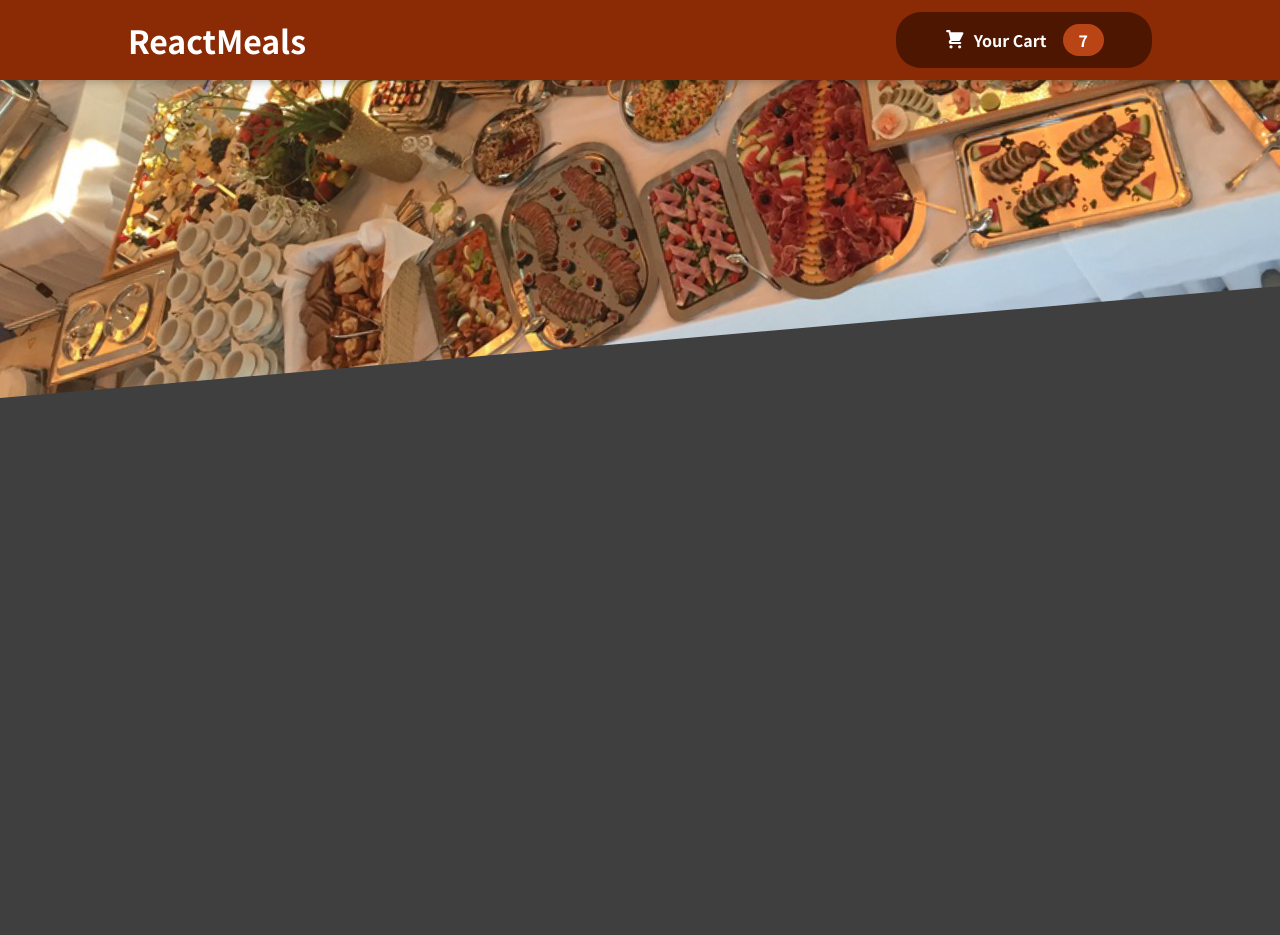
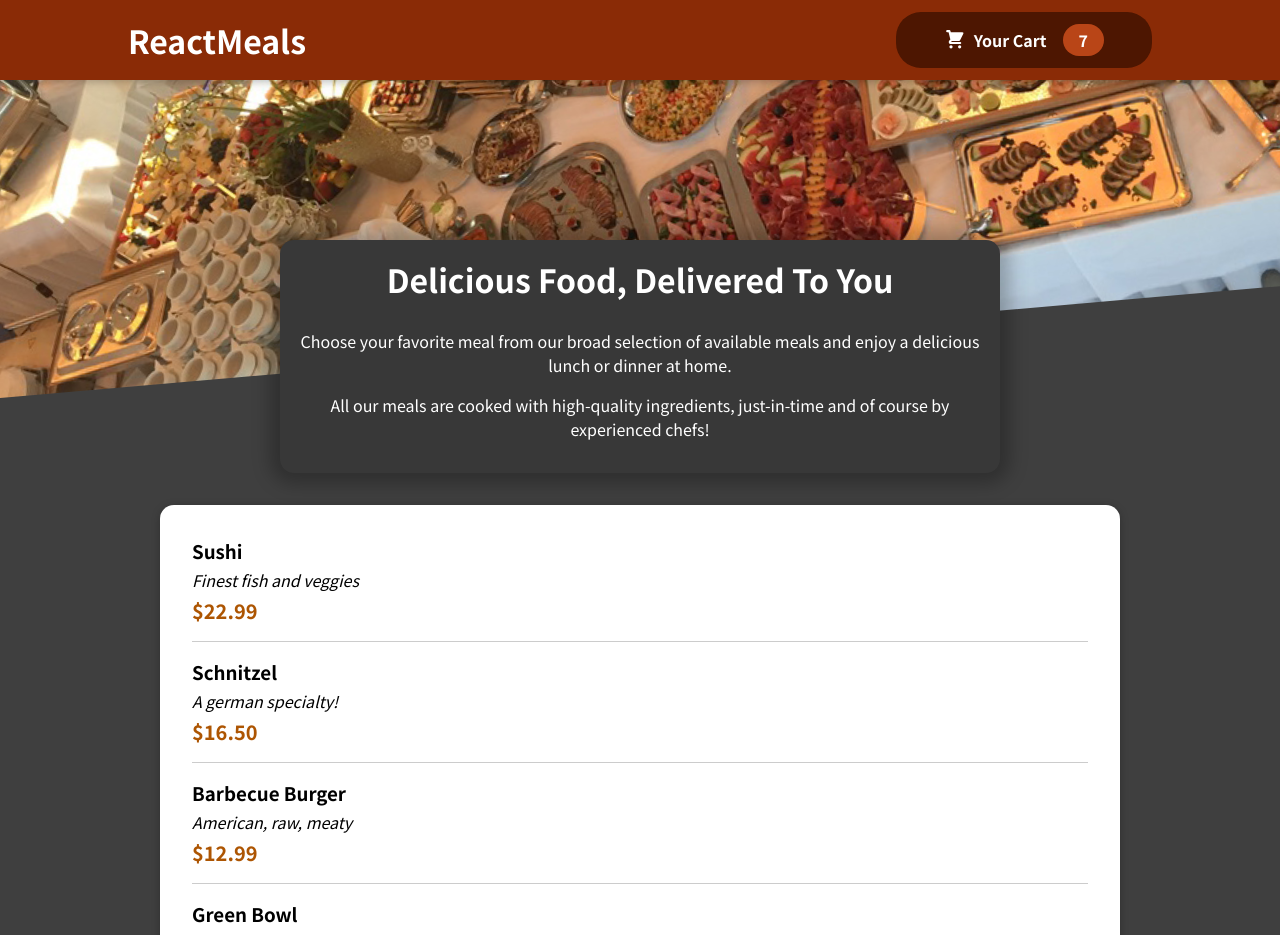
Before and after one commit to ISOHAN07/Food_Order_App_React, a React (Vite) app: page / in a window 1280 px wide. Shown: the top 935 px of the page. Before the commit the page ends 800 px from the top, so only its background shows below. Built offline with nearby package versions, Linux system fonts and the light colour scheme.

Commit message:
add the meals item list

```diff
--- a/src/App.jsx
+++ b/src/App.jsx
@@ -1,8 +1,13 @@
 import Header from "./Components/Layout/Header"
+import Meals from "./Components/Meals/Meals"
+
 function App() {
   return (
     <>
       <Header />
+      <main>
+        <Meals />
+      </main>
     </>
   )
 }
--- /dev/null
+++ b/src/Components/Meals/AvailableMeals.jsx
@@ -0,0 +1,48 @@
+import styles from "./AvailableMeals.module.css";
+import Card from "../UI/Card";
+import MealItem from "./MealItem/MealItem";
+
+const DUMMY_MEALS = [
+  {
+    id: "m1",
+    name: "Sushi",
+    description: "Finest fish and veggies",
+    price: 22.99,
+  },
+  {
+    id: "m2",
+    name: "Schnitzel",
+    description: "A german specialty!",
+    price: 16.5,
+  },
+  {
+    id: "m3",
+    name: "Barbecue Burger",
+    description: "American, raw, meaty",
+    price: 12.99,
+  },
+  {
+    id: "m4",
+    name: "Green Bowl",
+    description: "Healthy...and green...",
+    price: 18.99,
+  },
+];
+
+export default function AvailableMeals() {
+  const mealsList = DUMMY_MEALS.map((meal) => (
+    <MealItem
+      key={meal.id}
+      price={meal.price}
+      description={meal.description}
+      name={meal.name}
+    />
+  ));
+  return (
+    <section className={styles.meals}>
+      <Card>
+        <ul>{mealsList}</ul>
+      </Card>
+    </section>
+  );
+}
--- /dev/null
+++ b/src/Components/Meals/AvailableMeals.module.css
@@ -0,0 +1,24 @@
+.meals {
+    max-width: 60rem;
+    width: 90%;
+    margin: 2rem auto;
+    animation: meals-appear 1s ease-out forwards;
+  }
+
+  .meals ul {
+    list-style: none;
+    margin: 0;
+    padding: 0;
+  }
+
+  @keyframes meals-appear {
+    from {
+      opacity: 0;
+      transform: translateY(3rem);
+    }
+
+    to {
+      opacity: 1;
+      transform: translateY(0);
+    }
+  }
--- /dev/null
+++ b/src/Components/Meals/MealItem/MealItem.jsx
@@ -0,0 +1,16 @@
+import styles from './MealItem.module.css';
+
+export default function MealItem(props){
+    const price = `$${props.price.toFixed(2)}`;
+
+    return(
+        <li className={styles.meal}>
+            <div>
+                <h3>{props.name}</h3>
+                <div className={styles.description}>{props.description}</div>
+                <div className={styles.price}>{price}</div>
+            </div>
+            <div></div>
+        </li>
+    );
+}
--- /dev/null
+++ b/src/Components/Meals/MealItem/MealItem.module.css
@@ -0,0 +1,22 @@
+.meal {
+    display: flex;
+    justify-content: space-between;
+    margin: 1rem;
+    padding-bottom: 1rem;
+    border-bottom: 1px solid #ccc;
+  }
+
+  .meal h3 {
+    margin: 0 0 0.25rem 0;
+  }
+
+  .description {
+    font-style: italic;
+  }
+
+  .price {
+    margin-top: 0.25rem;
+    font-weight: bold;
+    color: #ad5502;
+    font-size: 1.25rem;
+  }
--- /dev/null
+++ b/src/Components/Meals/Meals.jsx
@@ -0,0 +1,11 @@
+import MealsSummary from "./MealsSummary";
+import AvailableMeals from "./AvailableMeals";
+
+export default function Meals(){
+    return(
+        <>
+            <MealsSummary />
+            <AvailableMeals />
+        </>
+    );
+}
--- /dev/null
+++ b/src/Components/Meals/MealsSummary.jsx
@@ -0,0 +1,19 @@
+import classes from './MealsSummary.module.css';
+
+const MealsSummary = () => {
+  return (
+    <section className={classes.summary}>
+      <h2>Delicious Food, Delivered To You</h2>
+      <p>
+        Choose your favorite meal from our broad selection of available meals
+        and enjoy a delicious lunch or dinner at home.
+      </p>
+      <p>
+        All our meals are cooked with high-quality ingredients, just-in-time and
+        of course by experienced chefs!
+      </p>
+    </section>
+  );
+};
+
+export default MealsSummary;
--- /dev/null
+++ b/src/Components/Meals/MealsSummary.module.css
@@ -0,0 +1,18 @@
+.summary {
+    text-align: center;
+    max-width: 45rem;
+    width: 90%;
+    margin: auto;
+    margin-top: -10rem;
+    position: relative;
+    background-color: #383838;
+    color: white;
+    border-radius: 14px;
+    padding: 1rem;
+    box-shadow: 0 1px 18px 10px rgba(0, 0, 0, 0.25);
+  }
+
+  .summary h2 {
+    font-size: 2rem;
+    margin-top: 0;
+  }
--- /dev/null
+++ b/src/Components/UI/Card.jsx
@@ -0,0 +1,7 @@
+import styles from './Card.module.css';
+
+export default function Card(props){
+    return(
+        <div className={styles.card}>{props.children}</div>
+    );
+}
--- /dev/null
+++ b/src/Components/UI/Card.module.css
@@ -0,0 +1,6 @@
+.card {
+    padding: 1rem;
+    box-shadow: 0 2px 8px rgba(0, 0, 0, 0.25);
+    border-radius: 14px;
+    background-color: white;
+  }
```
